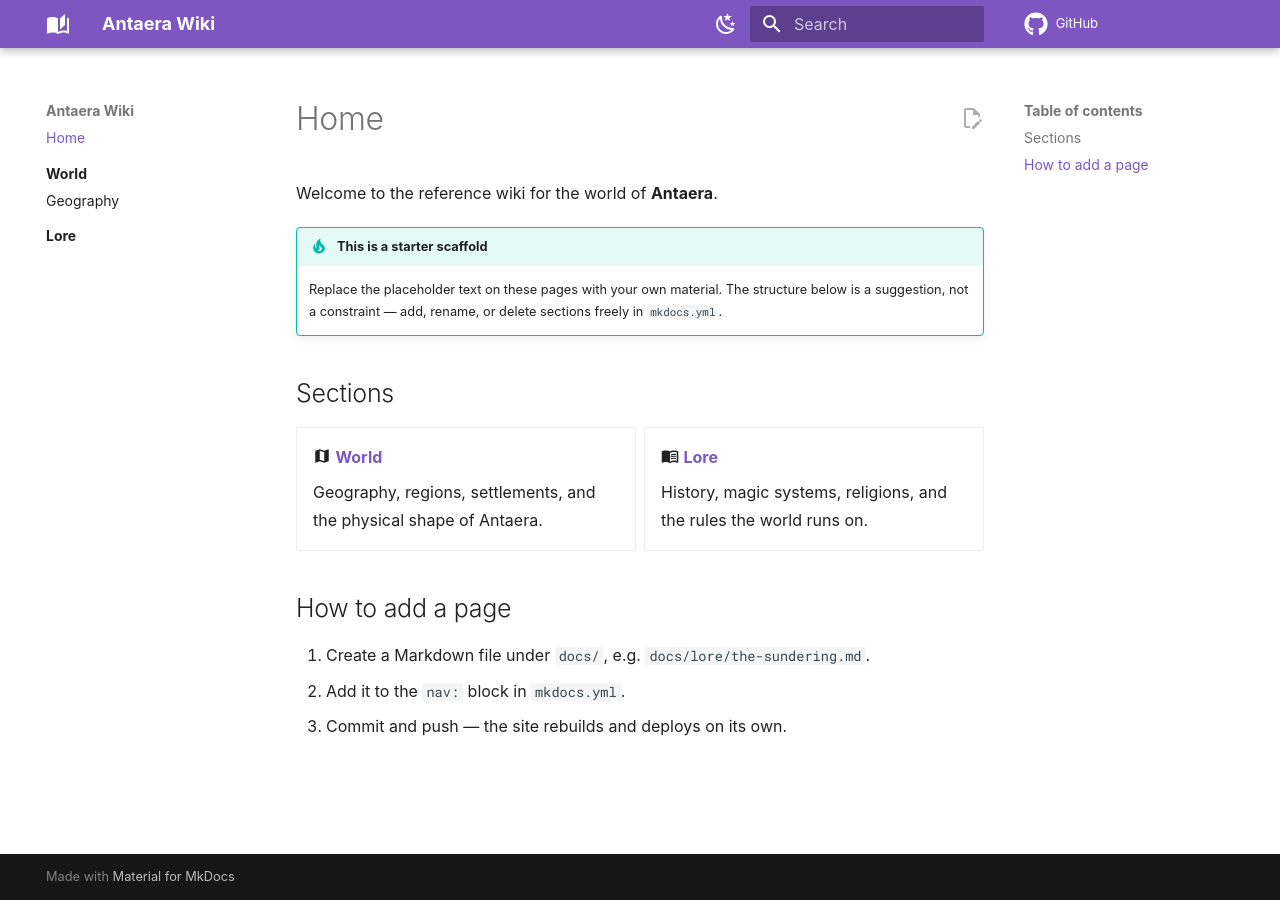
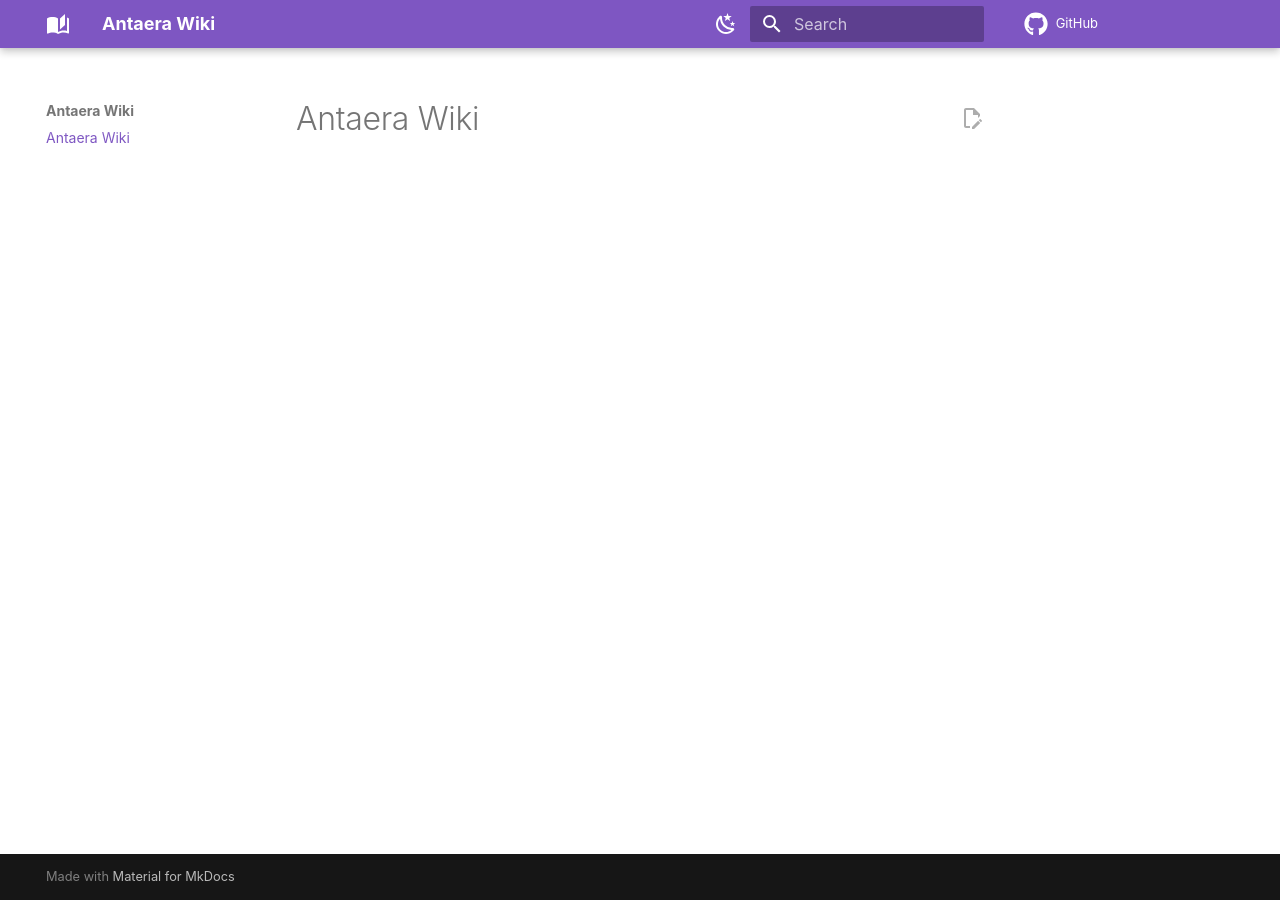
Before and after one commit to dndAntaera/antaera-wiki, an MkDocs documentation site: the page built from docs/index.md, in a window 1280 px wide. Built offline with MkDocs 1.6.1 and Material for MkDocs 9.7.7, drawn with Linux system fonts in a browser that asks for light colours; comment, search, counter and statistics services are not loaded.

Commit message:
Strip the scaffold; keep the tooling
The starter sections were guesses at a structure that has not been decided
yet, and a wrong structure is harder to work around than an empty one.

Navigation is now generated from the file tree instead of an explicit nav
list. That was necessary rather than cosmetic: with an explicit nav, a page
created in the CMS would build but never appear in the sidebar until
mkdocs.yml was hand-edited, which defeats browser editing. The CMS is now a
single collection over docs/ for the same reason.

The git-date plugin no longer fails the build for a page with no git log. An
uncommitted draft is a normal state, unlike a broken link, which still fails.

Co-Authored-By: Claude Opus 5 <noreply@anthropic.com>

```diff
--- a/docs/index.md
+++ b/docs/index.md
@@ -1,30 +1,3 @@
 ---
 title: Antaera Wiki
 ---
-
-Welcome to the reference wiki for the world of **Antaera**.
-
-!!! tip "This is a starter scaffold"
-    Replace the placeholder text on these pages with your own material. The
-    structure below is a suggestion, not a constraint — add, rename, or delete
-    sections freely in `mkdocs.yml`.
-
-## Sections
-
-<div class="grid cards" markdown>
-
--   :material-map: **[World](world/index.md)**
-
-    Geography, regions, settlements, and the physical shape of Antaera.
-
--   :material-book-open-variant: **[Lore](lore/index.md)**
-
-    History, magic systems, religions, and the rules the world runs on.
-
-</div>
-
-## How to add a page
-
-1. Create a Markdown file under `docs/`, e.g. `docs/lore/the-sundering.md`.
-2. Add it to the `nav:` block in `mkdocs.yml`.
-3. Commit and push — the site rebuilds and deploys on its own.
--- a/mkdocs.yml
+++ b/mkdocs.yml
@@ -47,6 +47,9 @@ plugins:
   - git-revision-date-localized:
       enable_creation_date: true
       fallback_to_build_date: true
+      # A page that is not committed yet has no git log. That is normal while
+      # drafting; it should not fail the build the way a broken link should.
+      strict: false
 
 markdown_extensions:
   - abbr
@@ -69,11 +72,3 @@ markdown_extensions:
   - pymdownx.emoji:
       emoji_index: !!python/name:material.extensions.emoji.twemoji
       emoji_generator: !!python/name:material.extensions.emoji.to_svg
-
-nav:
-  - Home: index.md
-  - World:
-      - world/index.md
-      - Geography: world/geography.md
-  - Lore:
-      - lore/index.md
```
Also changed, not shown: .pages.yml (+14 -44 lines), README.md (+105 -45 lines), docs/lore/index.md (deleted, +0 -19 lines), docs/world/geography.md (deleted, +0 -32 lines), docs/world/index.md (deleted, +0 -15 lines), docs/img/world/placeholder-map.png (deleted).
